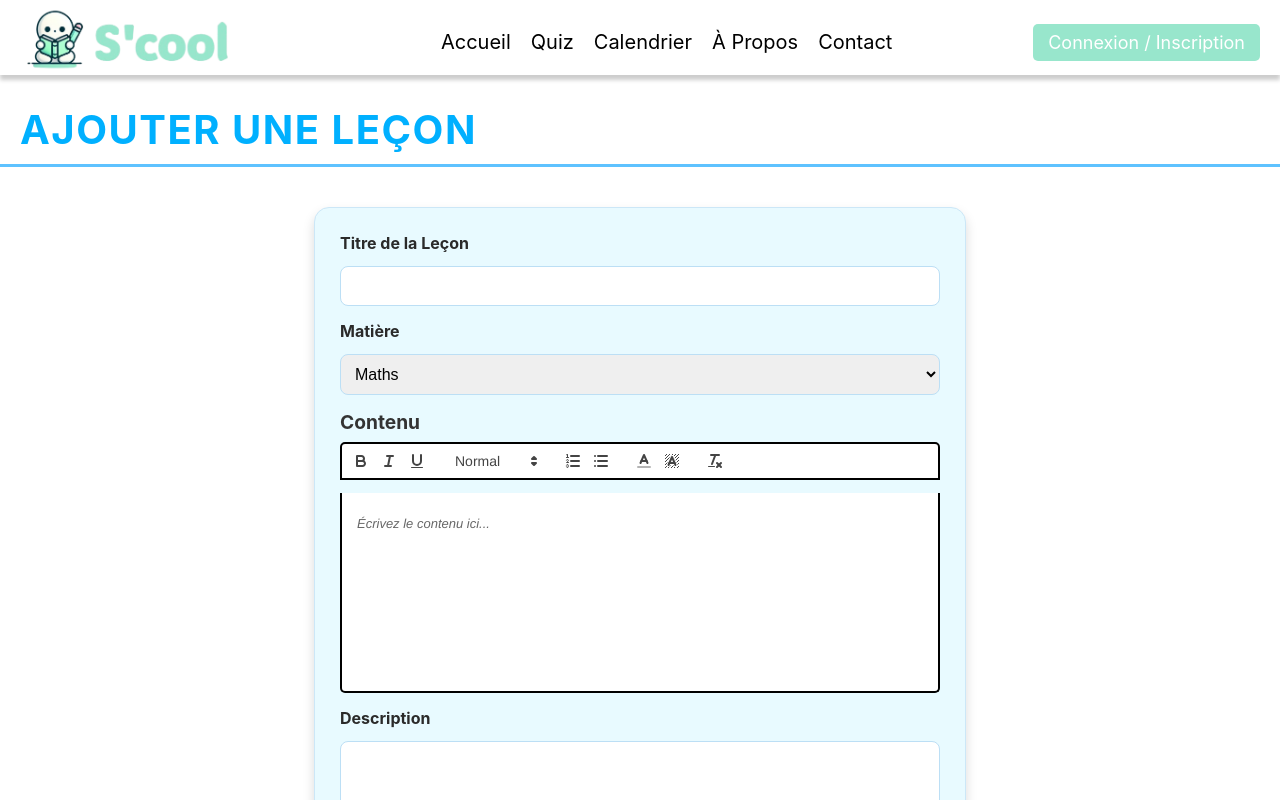
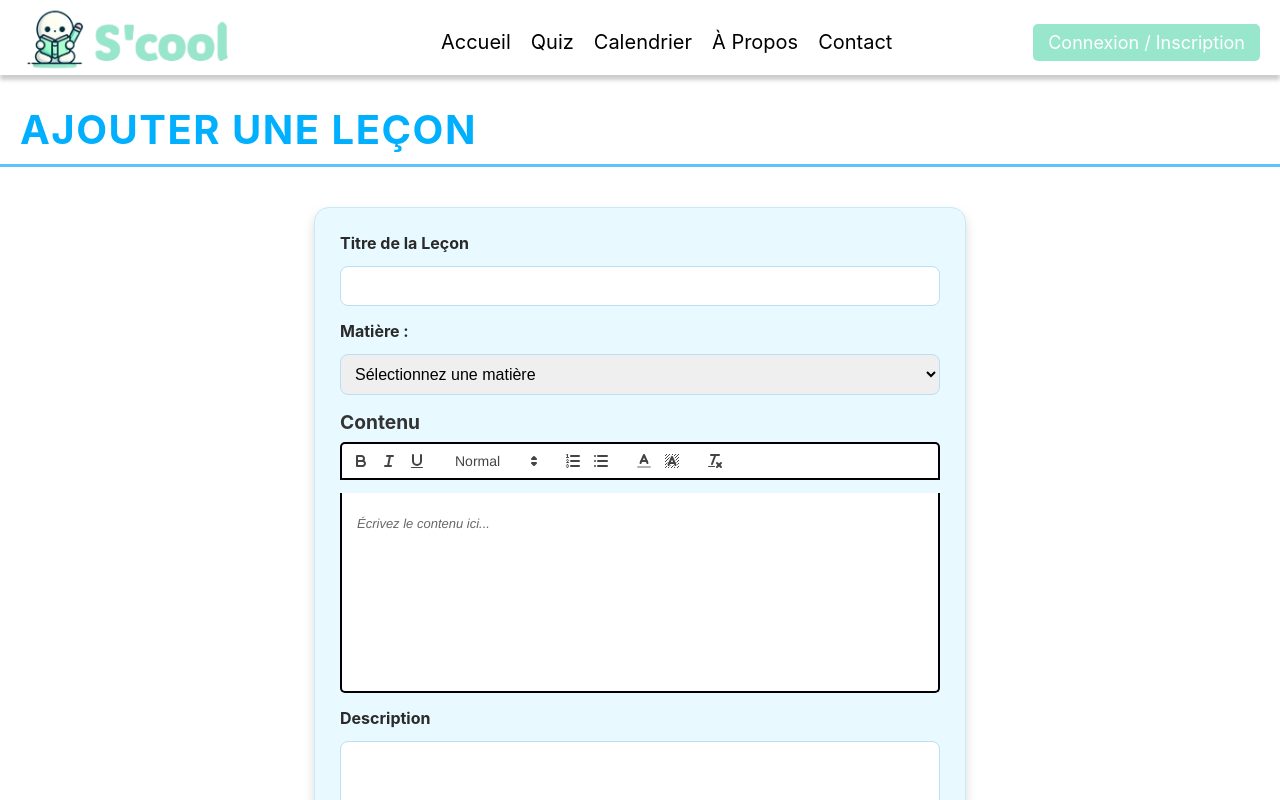
Before and after one commit to PIROSS-Dynamics/Schoolo-front, a React (Create React App) app: page /lessons/add in a window 1280 px wide. Shown: the top 800 px of the page. Built offline with nearby package versions, Linux system fonts and the light colour scheme; no server answers.

Commit message:
Corrections sur la validité des champs des pages add quizz et add lesson avant l'envoi au back

```diff
--- a/src/components/Lessons/AddLesson.js
+++ b/src/components/Lessons/AddLesson.js
@@ -6,7 +6,7 @@ import '../../css/AddLesson.css';
 
 function AddLesson() {
     const [title, setTitle] = useState('');
-    const [subject, setSubject] = useState('Maths');
+    const [subject, setSubject] = useState([]);
     const [content, setContent] = useState('');
     const [description, setDescription] = useState('');
     const [isPublic, setIsPublic] = useState(true);
@@ -76,8 +76,9 @@ function AddLesson() {
                 </div>
 
                 <div className='subject'>
-                    <label>Matière</label>
+                    <label>Matière :</label>
                     <select value={subject} onChange={(e) => setSubject(e.target.value)} required>
+                        <option value="">Sélectionnez une matière</option>
                         <option value="Maths">Maths</option>
                         <option value="Français">Français</option>
                         <option value="Anglais">Anglais</option>
--- a/src/components/Quizz/AddQuizz.js
+++ b/src/components/Quizz/AddQuizz.js
@@ -1,13 +1,15 @@
 import React, { useEffect, useState } from 'react';
+import { useNavigate } from 'react-router-dom';
 import '../../css/AddQuizz.css';
 
 function AddQuizz() {
     const [title, setTitle] = useState('');
-    const [subject, setSubject] = useState('Maths');
+    const [subject, setSubject] = useState([]);
     const [teacherId, setTeacherId] = useState('');
     const [teachers, setTeachers] = useState([]);
     const [questions, setQuestions] = useState([]);
-    const [isPublic, setIsPublic] = useState(false);
+    const [isPublic, setIsPublic] = useState(true);
+    const navigate = useNavigate();
 
     // Récupération des enseignants depuis le backend
     useEffect(() => {
@@ -96,9 +98,46 @@ function AddQuizz() {
             return;
         }
 
+
+        if (!title) {
+            alert("Veuillez renseigner un titre pour le quiz.");
+            return;
+        }
+
+        if (!subject || subject === "Sélectionnez une matière") {
+            alert("Veuillez sélectionner une matière.");
+            return;
+        }
+
         if (!teacherId) {
             alert("Veuillez sélectionner un enseignant");
             return;
+        }
+
+        if (questions.length === 0) {
+            alert("Veuillez ajouter au moins une question.");
+            return;
+        }
+
+        // Vérification des champs obligatoires pour chaque question
+        for (let i = 0; i < questions.length; i++) {
+            const question = questions[i];
+
+            if (!question.text) {
+                alert(`Veuillez renseigner le texte de la question ${i + 1}.`);
+                return;
+            }
+
+            if (!question.correct_answer) {
+                alert(`Veuillez renseigner la bonne réponse pour la question ${i + 1}.`);
+                return;
+            }
+
+            // Vérification des choix pour les questions de type 'choice'
+            if (question.question_type === 'choice' && question.choices.length === 0) {
+                alert(`Veuillez ajouter des choix pour la question ${i + 1}.`);
+                return;
+            }
         }
 
         fetch('http://localhost:8000/quizz/api/quizzlist/add/', {
@@ -114,7 +153,7 @@ function AddQuizz() {
         })
         .then(response => response.json())
         .then(data => {
-            alert("Quiz ajouté avec succès !");
+            navigate('/quizz')
         })
         .catch(error => console.error('Erreur:', error));
     };
@@ -135,11 +174,8 @@ function AddQuizz() {
 
                 <div className="subject">
                     <label>Matière :</label>
-                    <select
-                        value={subject}
-                        onChange={(e) => setSubject(e.target.value)}
-                        required
-                    >
+                    <select value={subject} onChange={(e) => setSubject(e.target.value)} required>
+                        <option value="">Sélectionnez une matière</option>
                         <option value="Maths">Maths</option>
                         <option value="Français">Français</option>
                         <option value="Anglais">Anglais</option>
```
